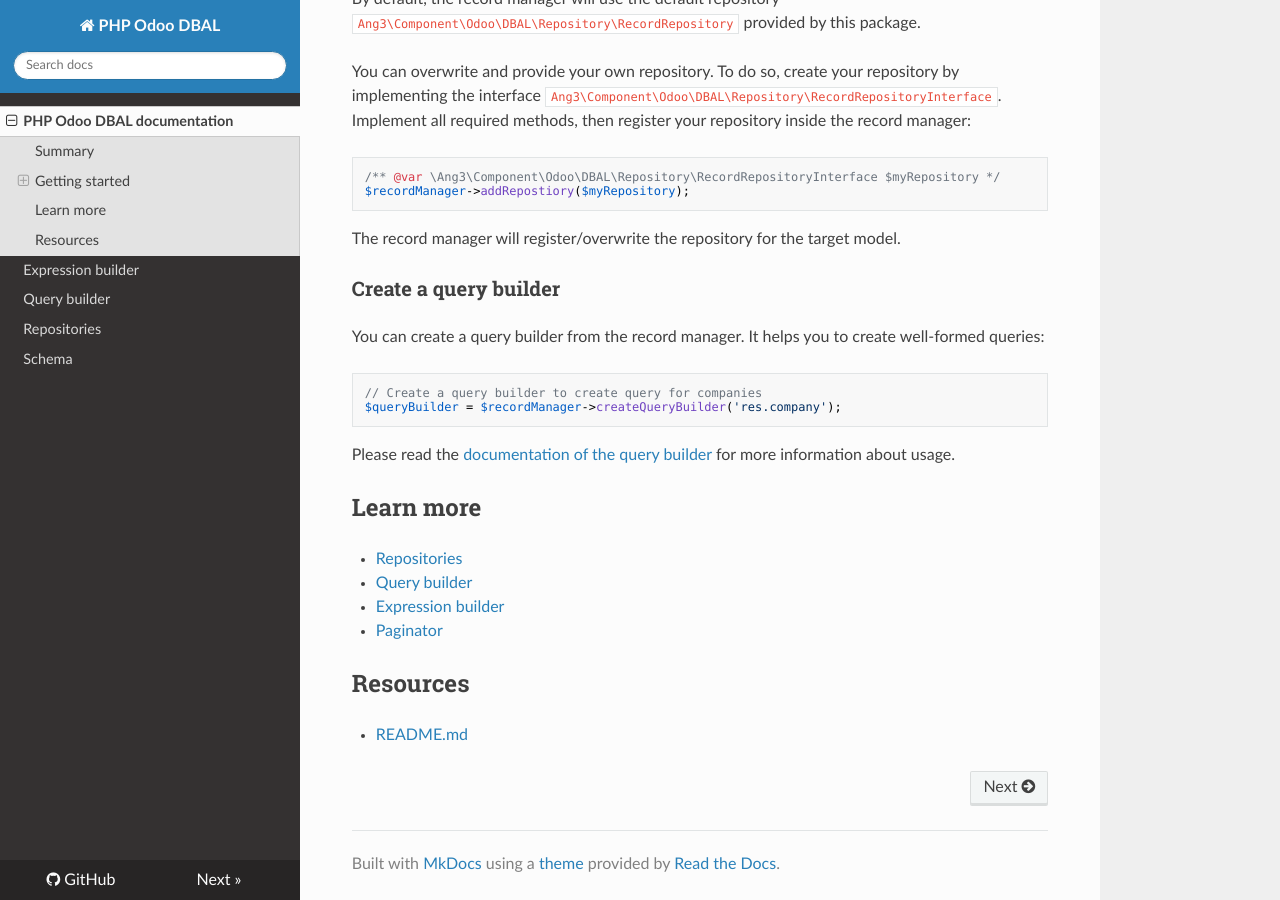
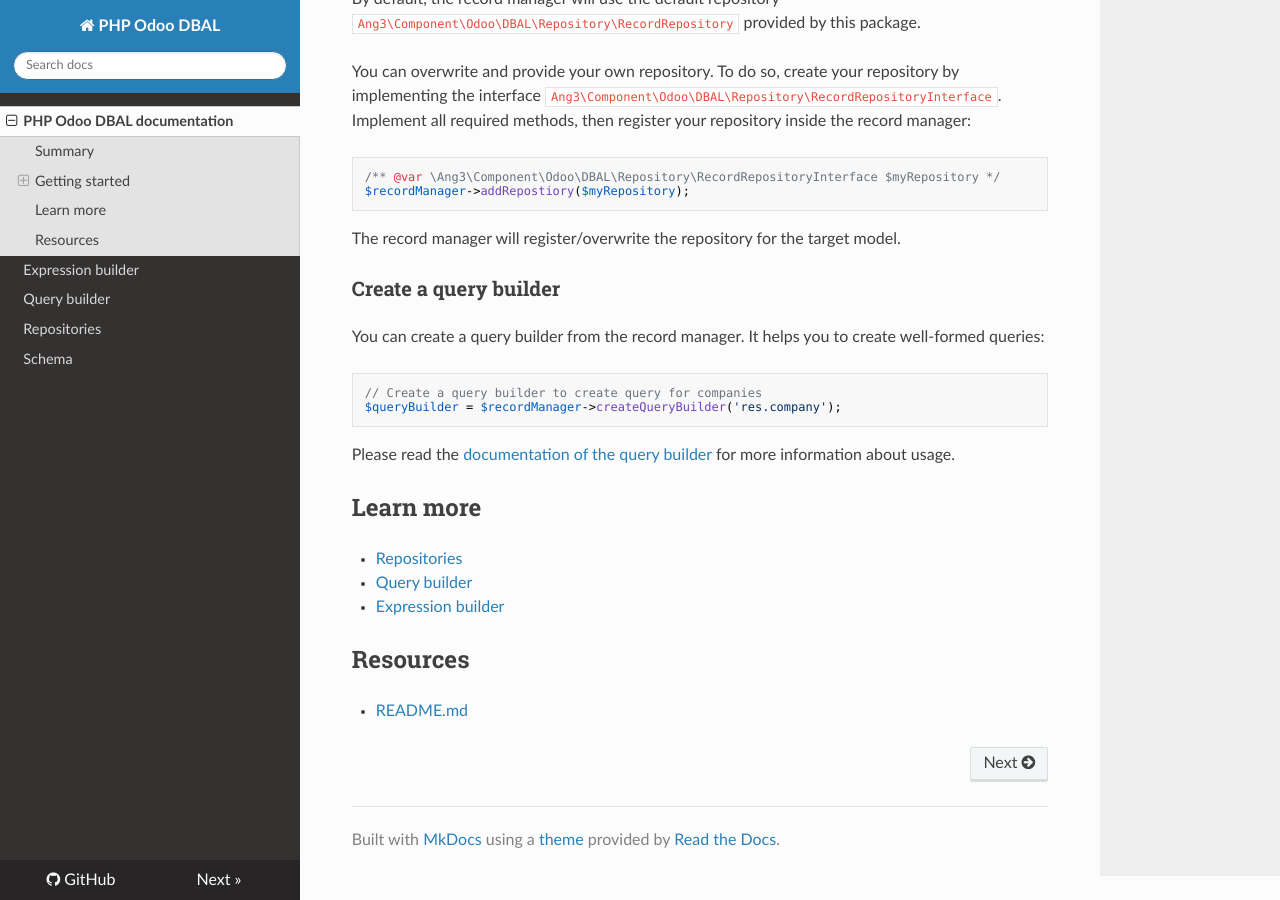
Before and after one commit to Ang3/php-odoo-dbal, an MkDocs documentation site: the page built from docs/index.md, in a window 1280 px wide and 900 px high, scrolled down 1157 px. Built offline with MkDocs 1.6.1, drawn with Linux system fonts in a browser that asks for light colours; nearby versions of some CDN libraries.

Commit message:
Update index.md

```diff
--- a/docs/index.md
+++ b/docs/index.md
@@ -82,7 +82,6 @@ Learn more
 - [Repositories](./repositories.md)
 - [Query builder](./query_builder.md)
   - [Expression builder](./expression_builder.md)
-- [Paginator](./paginator.md)
 
 Resources
 ---------
```
